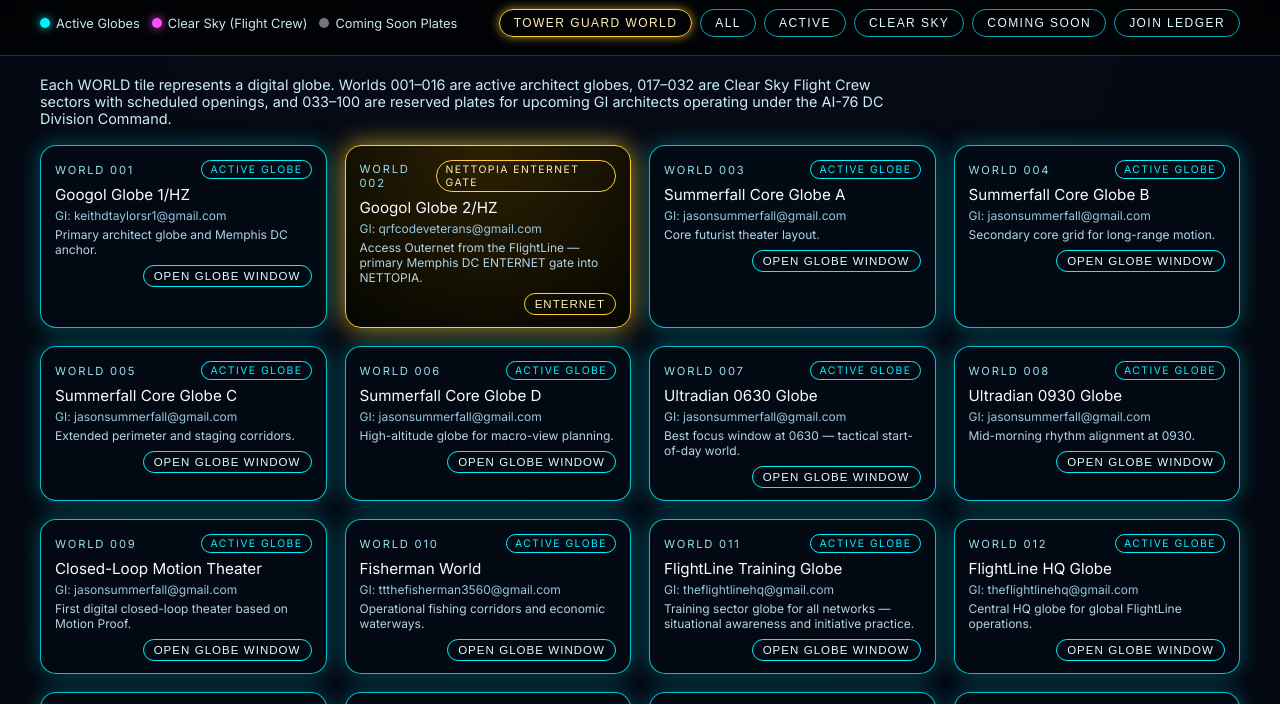
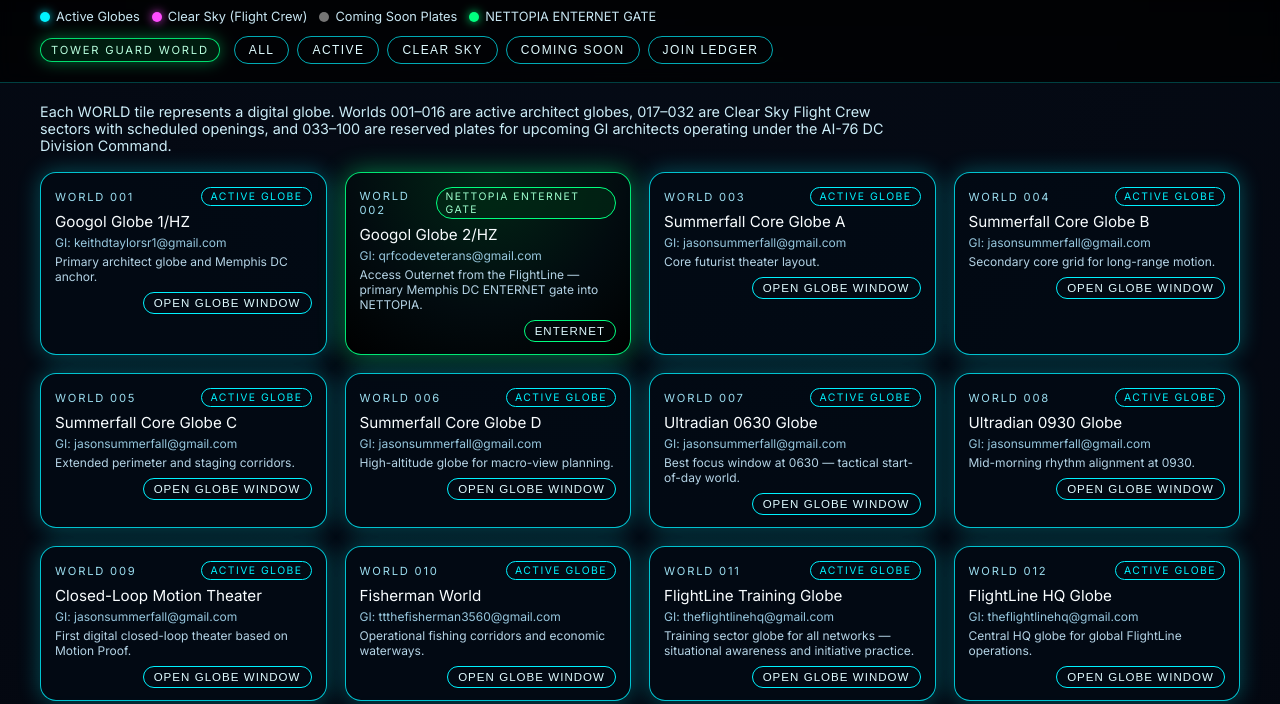
Before and after one commit to taylor7617/wolfpack-plantarium-museum, a plain HTML site: page index.html in a window 1280 px wide. Shown: the part 91-795 px from the top of the page. Drawn offline with Linux system fonts and the light colour scheme.

Commit message:
Update index.html

```diff
--- a/index.html
+++ b/index.html
@@ -11,7 +11,6 @@
   <link href="https://fonts.googleapis.com/css2?family=Orbitron:wght@400;600;700&family=Inter:wght@300;400;600&display=swap" rel="stylesheet">
 
   <style>
-    /* Base */
     * {
       box-sizing: border-box;
       margin: 0;
@@ -31,7 +30,6 @@
       flex-direction: column;
     }
 
-    /* Header */
     header {
       padding: 24px 16px 18px;
       border-bottom: 1px solid rgba(0, 255, 255, 0.25);
@@ -87,7 +85,6 @@
       gap: 12px;
     }
 
-    /* Legend */
     .legend {
       display: flex;
       flex-wrap: wrap;
@@ -122,7 +119,11 @@
       background: #757575;
     }
 
-    /* Controls */
+    .dot-enternet {
+      background: #00ff7f;
+      box-shadow: 0 0 10px rgba(0, 255, 127, 0.9);
+    }
+
     .controls-row {
       display: flex;
       flex-wrap: wrap;
@@ -131,9 +132,21 @@
       justify-content: flex-end;
     }
 
-    .filter-btn,
-    .ledger-btn,
-    .tower-btn {
+    .tower-chip {
+      font-size: 0.7rem;
+      letter-spacing: 0.16em;
+      text-transform: uppercase;
+      padding: 4px 10px;
+      border-radius: 999px;
+      border: 1px solid rgba(0, 255, 127, 0.85);
+      color: #b8ffdf;
+      background: rgba(0, 40, 20, 0.7);
+      box-shadow: 0 0 16px rgba(0, 255, 127, 0.4);
+      margin-right: 6px;
+      white-space: nowrap;
+    }
+
+    .filter-btn, .ledger-btn {
       border-radius: 999px;
       border: 1px solid rgba(0, 242, 255, 0.7);
       background: transparent;
@@ -154,20 +167,6 @@
       box-shadow: 0 0 16px rgba(0, 242, 255, 0.8);
     }
 
-    /* Tower Guard special */
-    .tower-btn {
-      border-color: #ffcc33;
-      color: #ffedb3;
-      box-shadow: 0 0 10px rgba(255, 204, 51, 0.7);
-    }
-
-    .tower-btn:hover {
-      background: #ffcc33;
-      color: #000;
-      box-shadow: 0 0 20px rgba(255, 204, 51, 0.9);
-    }
-
-    /* Main */
     main {
       flex: 1;
       padding: 20px 16px 32px;
@@ -185,7 +184,6 @@
       margin-bottom: 18px;
     }
 
-    /* Grid */
     #planetGrid {
       display: grid;
       grid-template-columns: repeat(auto-fit, minmax(240px, 1fr));
@@ -198,7 +196,7 @@
       background: rgba(3, 10, 20, 0.9);
       border: 1px solid rgba(0, 0, 0, 0.7);
       box-shadow: 0 0 18px rgba(0, 0, 0, 0.7);
-      transition: transform 0.18s ease, box-shadow 0.18s ease, border-color 0.18s ease, background 0.18s ease;
+      transition: transform 0.18s ease, box-shadow 0.18s ease, border-color 0.18s ease;
       cursor: pointer;
     }
 
@@ -222,11 +220,10 @@
       opacity: 0.72;
     }
 
-    /* ENTERNET special styling (WORLD 002) */
     .world-card.enternet {
-      border-color: #ffcc33;
-      background: radial-gradient(circle at top, rgba(50, 35, 0, 0.9), rgba(5, 5, 0, 0.95));
-      box-shadow: 0 0 26px rgba(255, 204, 51, 0.7);
+      border-color: rgba(0, 255, 127, 0.9);
+      box-shadow: 0 0 26px rgba(0, 255, 127, 0.45);
+      background: radial-gradient(circle at top, #012716 0, #020b0f 60%, #000 100%);
     }
 
     .world-top-row {
@@ -267,8 +264,9 @@
     }
 
     .pill-enternet {
-      border: 1px solid #ffcc33;
-      color: #ffefb3;
+      border: 1px solid #00ff7f;
+      color: #9dffce;
+      background: rgba(0, 40, 20, 0.7);
     }
 
     .world-name {
@@ -320,17 +318,15 @@
     }
 
     .open-btn-enternet {
-      border-color: #ffcc33;
-      color: #ffefb3;
+      border-color: #00ff7f;
     }
 
     .open-btn-enternet:hover {
-      background: #ffcc33;
+      background: #00ff7f;
       color: #000;
-      box-shadow: 0 0 18px rgba(255, 204, 51, 0.9);
+      box-shadow: 0 0 18px rgba(0, 255, 127, 0.9);
     }
 
-    /* Footer */
     footer {
       border-top: 1px solid rgba(0, 255, 255, 0.15);
       padding: 14px 16px 22px;
@@ -346,7 +342,6 @@
       line-height: 1.5;
     }
 
-    /* Ledger Modal */
     #ledgerModal {
       position: fixed;
       inset: 0;
@@ -439,9 +434,7 @@
     <div class="title-block">
       <h1>WOLFPACK PLANETARIUM</h1>
       <div class="subtitle-main">Digital Art • Globes • Planetary Leasing Museum</div>
-      <div class="subtitle-sub">
-        Powered by GI (Google Identification) &amp; FlightLine Memphis DC
-      </div>
+      <div class="subtitle-sub">Powered by GI (Google Identification) &amp; FlightLine Memphis DC</div>
     </div>
 
     <div class="header-row-bottom">
@@ -455,10 +448,13 @@
         <div class="legend-item">
           <span class="dot dot-inactive"></span><span>Coming Soon Plates</span>
         </div>
+        <div class="legend-item">
+          <span class="dot dot-enternet"></span><span>NETTOPIA ENTERNET GATE</span>
+        </div>
       </div>
 
       <div class="controls-row">
-        <button class="tower-btn" onclick="openTowerGuard()">Tower Guard World</button>
+        <span class="tower-chip">TOWER GUARD WORLD</span>
         <button class="filter-btn" onclick="filterWorlds('all')">All</button>
         <button class="filter-btn" onclick="filterWorlds('active')">Active</button>
         <button class="filter-btn" onclick="filterWorlds('secret')">Clear Sky</button>
@@ -488,7 +484,6 @@
   </div>
 </footer>
 
-<!-- Ledger Modal -->
 <div id="ledgerModal">
   <div class="ledger-box">
     <div class="ledger-title">Global Ledger</div>
@@ -504,12 +499,6 @@
 </div>
 
 <script>
-  // --------- CONSTANTS ----------
-  const ENTERNET_WORLD_ID = 2;
-  const TOWER_GUARD_URL =
-    "https://www.google.com/maps/d/edit?mid=1-0hzlDqdjnbGTLPvbIf7WHHX2yF4owk&usp=sharing";
-
-  // --------- LEDGER ----------
   function openLedger() {
     document.getElementById("ledgerModal").style.display = "flex";
   }
@@ -528,41 +517,29 @@
         "World(s) of interest:",
         "",
         "— Sent from Wolfpack Planetarium Museum"
-      ].join("\n")
+      ].join("\\n")
     );
-    window.location.href =
-      "mailto:taylor@theflightlinehq.com?subject=" + subject + "&body=" + body;
+    window.location.href = `mailto:taylor@theflightlinehq.com?subject=${subject}&body=${body}`;
   }
 
-  // --------- TOWER GUARD ----------
-  function openTowerGuard() {
-    const encodedUrl = encodeURIComponent(TOWER_GUARD_URL);
-    window.location.href = "frames/frame-active.html?url=" + encodedUrl;
-  }
-
-  // --------- WORLD DATA ----------
   const worlds = [
-    // 001 — Architect: Keith
+    // 001–016 Active globes (make sure each map is shared 'Anyone with the link → Viewer')
     {
       id: 1,
       name: "Googol Globe 1/HZ",
       gi: "keithdtaylorsr1@gmail.com",
       status: "active",
       note: "Primary architect globe and Memphis DC anchor.",
-      url: "https://www.google.com/maps/d/u/0/edit?mid=1C3KB_iiNrTCZIFGGZblwJwUyIWn66iA&usp=sharing"
+      url: "https://www.google.com/maps/d/edit?mid=1LblIOaH1g2PviOrtod-4GnVWCJN-tRM&usp=sharing"
     },
-
-    // 002 — ENTERNET / Outernet Gateway (Memphis DC)
     {
       id: 2,
       name: "Googol Globe 2/HZ",
       gi: "qrfcodeveterans@gmail.com",
-      status: "active",
+      status: "enternet",
       note: "Access Outernet from the FlightLine — primary Memphis DC ENTERNET gate into NETTOPIA.",
       url: "https://taylor7617.github.io/flightline-memphisdc/#proof-stack"
     },
-
-    // 003–009 — Jason Summerfall globes
     {
       id: 3,
       name: "Summerfall Core Globe A",
@@ -577,7 +554,7 @@
       gi: "jasonsummerfall@gmail.com",
       status: "active",
       note: "Secondary core grid for long-range motion.",
-      url: "https://www.google.com/maps/d/edit?mid=1Dsk2e-2Av5vpXWE87Bu0c53KejDcVjk&usp=sharing"
+      url: "https://www.google.com/maps/d/edit?mid=1SLe7j44A3avlF3HIbLdMFFsuqmDcImk&usp=sharing"
     },
     {
       id: 5,
@@ -585,7 +562,7 @@
       gi: "jasonsummerfall@gmail.com",
       status: "active",
       note: "Extended perimeter and staging corridors.",
-      url: "https://www.google.com/maps/d/u/1/edit?mid=1SLe7j44A3avlF3HIbLdMFFsuqmDcImk&usp=sharing"
+      url: "https://www.google.com/maps/d/edit?mid=1Dsk2e-2Av5vpXWE87Bu0c53KejDcVjk&usp=sharing"
     },
     {
       id: 6,
@@ -601,7 +578,7 @@
       gi: "jasonsummerfall@gmail.com",
       status: "active",
       note: "Best focus window at 0630 — tactical start-of-day world.",
-      url: "https://www.google.com/maps/d/edit?mid=1POvNXR-46CR7qju1OnWYkK80n5BFxwE&usp=sharing"
+      url: "https://www.google.com/maps/d/edit?mid=1YvKVpFKPNIfOminh8D-wmJEwOtvXulg&usp=sharing"
     },
     {
       id: 8,
@@ -609,7 +586,7 @@
       gi: "jasonsummerfall@gmail.com",
       status: "active",
       note: "Mid-morning rhythm alignment at 0930.",
-      url: "https://www.google.com/maps/d/edit?mid=1YvKVpFKPNIfOminh8D-wmJEwOtvXulg&usp=sharing"
+      url: "https://www.google.com/maps/d/edit?mid=1AepqoocnHY-H-Yjmdb03fZ3wVNFINm8&usp=sharing"
     },
     {
       id: 9,
@@ -619,8 +596,6 @@
       note: "First digital closed-loop theater based on Motion Proof.",
       url: "https://www.google.com/maps/d/edit?mid=1POvNXR-46CR7qju1OnWYkK80n5BFxwE&usp=sharing"
     },
-
-    // 010 — Fisherman corridors
     {
       id: 10,
       name: "Fisherman World",
@@ -629,8 +604,6 @@
       note: "Operational fishing corridors and economic waterways.",
       url: "https://www.google.com/maps/d/u/6/edit?mid=17Gm3dDAMvQVSCG_GyYsgpAo56qbNu6Q&usp=sharing"
     },
-
-    // 011–012 — FlightLine HQ training + ops
     {
       id: 11,
       name: "FlightLine Training Globe",
@@ -647,8 +620,6 @@
       note: "Central HQ globe for global FlightLine operations.",
       url: "https://www.google.com/maps/d/u/5/edit?mid=14Sl2Gec79x4JjCCqQY4BTaA15FZ8XLI&usp=sharing"
     },
-
-    // 013–016 — Taylor Architect globes
     {
       id: 13,
       name: "Taylor Architect Globe A",
@@ -682,236 +653,88 @@
       url: "https://www.google.com/maps/d/u/2/edit?mid=1-C0P_0hPp10uK93rRLYennnIPbh3jsg&usp=sharing"
     },
 
-    // 017–032 — Clear Sky Flight Crew (with map links + open dates)
-    {
-      id: 17,
-      name: "Clear Sky 17th",
-      gi: "Clear Sky Flight Crew",
-      status: "secret",
-      note: "Flight Crew Officer sector — 17th.",
-      url: "https://www.google.com/maps/d/u/2/edit?mid=1XsB5Ybr7KWnycxmqxCh_4QKtCTSKC-4&usp=sharing",
-      openDate: "Jan 2026"
-    },
-    {
-      id: 18,
-      name: "Clear Sky 16th",
-      gi: "Clear Sky Flight Crew",
-      status: "secret",
-      note: "Flight Crew Officer sector — 16th.",
-      url: "https://www.google.com/maps/d/u/2/edit?mid=1pU9Y9LSNA5_DFw4LctEmxToifS7g6Gs&usp=sharing",
-      openDate: "Feb 2026"
-    },
-    {
-      id: 19,
-      name: "Clear Sky 15th",
-      gi: "Clear Sky Flight Crew",
-      status: "secret",
-      note: "Flight Crew Officer sector — 15th.",
-      url: "https://www.google.com/maps/d/u/2/edit?mid=1kwEeLdWVYaM4NffLN9D35IW7SiwyPe0&usp=sharing",
-      openDate: "Mar 2026"
-    },
-    {
-      id: 20,
-      name: "Clear Sky 14th",
-      gi: "Clear Sky Flight Crew",
-      status: "secret",
-      note: "Flight Crew Officer sector — 14th.",
-      url: "https://www.google.com/maps/d/u/2/edit?mid=1mkdDitX0Z6Iz1QCeKi4CANe0nPiv2bQ&usp=sharing",
-      openDate: "Apr 2026"
-    },
-    {
-      id: 21,
-      name: "Clear Sky 13th",
-      gi: "Clear Sky Flight Crew",
-      status: "secret",
-      note: "Flight Crew Officer sector — 13th.",
-      url: "https://www.google.com/maps/d/u/2/edit?mid=15FCIOqwu4S5r6WdIuTekObies8NQGtc&usp=sharing",
-      openDate: "May 2026"
-    },
-    {
-      id: 22,
-      name: "Clear Sky 12th",
-      gi: "Clear Sky Flight Crew",
-      status: "secret",
-      note: "Flight Crew Officer sector — 12th.",
-      url: "https://www.google.com/maps/d/u/2/edit?mid=1CzNpIrq6rjScKUTPtA7ER0PeT8xNGyo&usp=sharing",
-      openDate: "Jun 2026"
-    },
-    {
-      id: 23,
-      name: "Clear Sky 11th",
-      gi: "Clear Sky Flight Crew",
-      status: "secret",
-      note: "Flight Crew Officer sector — 11th.",
-      url: "https://www.google.com/maps/d/u/2/edit?mid=1XRXb5QiVeeVBQ-pcQx5-kDjPQYvwsxY&usp=sharing",
-      openDate: "Jul 2026"
-    },
-    {
-      id: 24,
-      name: "Clear Sky 10th",
-      gi: "Clear Sky Flight Crew",
-      status: "secret",
-      note: "Flight Crew Officer sector — 10th.",
-      url: "https://www.google.com/maps/d/u/2/edit?mid=1W8_0nV6f9-WOjiamAoReiE7Qqhh9Q4k&usp=sharing",
-      openDate: "Aug 2026"
-    },
-    {
-      id: 25,
-      name: "Clear Sky 9th",
-      gi: "Clear Sky Flight Crew",
-      status: "secret",
-      note: "Flight Crew Officer sector — 9th.",
-      url: "https://www.google.com/maps/d/u/2/edit?mid=1rHxTWz36OGMh7roPyGss89hSjAwpE4c&usp=sharing",
-      openDate: "Sep 2026"
-    },
-    {
-      id: 26,
-      name: "Clear Sky 8th",
-      gi: "Clear Sky Flight Crew",
-      status: "secret",
-      note: "Flight Crew Officer sector — 8th.",
-      url: "https://www.google.com/maps/d/u/2/edit?mid=1wXnbgmHGQ_7i73iv1xvtjX0EVHa13dc&usp=sharing",
-      openDate: "Oct 2026"
-    },
-    {
-      id: 27,
-      name: "Clear Sky 7th",
-      gi: "Clear Sky Flight Crew",
-      status: "secret",
-      note: "Flight Crew Officer sector — 7th.",
-      url: "https://www.google.com/maps/d/u/2/edit?mid=1razlgvLBp-0EiP_clkeJE9DNhbwl0AQ&usp=sharing",
-      openDate: "Nov 2026"
-    },
-    {
-      id: 28,
-      name: "Clear Sky 6th",
-      gi: "Clear Sky Flight Crew",
-      status: "secret",
-      note: "Flight Crew Officer sector — 6th.",
-      url: "https://www.google.com/maps/d/u/2/edit?mid=1dsfWw7k1xzNhqEZv16x1de6vhsyJLZw&usp=sharing",
-      openDate: "Dec 2026"
-    },
-    {
-      id: 29,
-      name: "Clear Sky 5th",
-      gi: "Clear Sky Flight Crew",
-      status: "secret",
-      note: "Flight Crew Officer sector — 5th.",
-      url: "https://www.google.com/maps/d/u/2/edit?mid=1uUiAQSg3kpr-qXjxO5wNGT0fYhGr_wI&usp=sharing",
-      openDate: "Jan 2027"
-    },
-    {
-      id: 30,
-      name: "Clear Sky 4th",
-      gi: "Clear Sky Flight Crew",
-      status: "secret",
-      note: "Flight Crew Officer sector — 4th.",
-      url: "https://www.google.com/maps/d/u/2/edit?mid=1INdHNGPkoewrL5teWpZH2CTp0XQUqCs&usp=sharing",
-      openDate: "Feb 2027"
-    },
-    {
-      id: 31,
-      name: "Clear Sky 3rd",
-      gi: "Clear Sky Flight Crew",
-      status: "secret",
-      note: "Flight Crew Officer sector — 3rd.",
-      url: "https://www.google.com/maps/d/u/2/edit?mid=1ibPLOmvyhyHzvrR2Af9QbZObM-14cj4&usp=sharing",
-      openDate: "Mar 2027"
-    },
-    {
-      id: 32,
-      name: "Clear Sky 2nd",
-      gi: "Clear Sky Flight Crew",
-      status: "secret",
-      note: "Flight Crew Officer sector — 2nd.",
-      url: "https://www.google.com/maps/d/u/2/edit?mid=1SJ5wVoX6LX6y54c0kBcykh_a8-aDu4g&usp=sharing",
-      openDate: "Apr 2027"
-    }
+    // 017–032 Clear Sky
+    { id: 17, name: "Clear Sky 17th", gi: "Clear Sky Flight Crew", status: "secret", note: "Flight Crew Officer sector — 17th.", url: "frames/frame-secret.html", openDate: "Jan 2026" },
+    { id: 18, name: "Clear Sky 16th", gi: "Clear Sky Flight Crew", status: "secret", note: "Flight Crew Officer sector — 16th.", url: "frames/frame-secret.html", openDate: "Feb 2026" },
+    { id: 19, name: "Clear Sky 15th", gi: "Clear Sky Flight Crew", status: "secret", note: "Flight Crew Officer sector — 15th.", url: "frames/frame-secret.html", openDate: "Mar 2026" },
+    { id: 20, name: "Clear Sky 14th", gi: "Clear Sky Flight Crew", status: "secret", note: "Flight Crew Officer sector — 14th.", url: "frames/frame-secret.html", openDate: "Apr 2026" },
+    { id: 21, name: "Clear Sky 13th", gi: "Clear Sky Flight Crew", status: "secret", note: "Flight Crew Officer sector — 13th.", url: "frames/frame-secret.html", openDate: "May 2026" },
+    { id: 22, name: "Clear Sky 12th", gi: "Clear Sky Flight Crew", status: "secret", note: "Flight Crew Officer sector — 12th.", url: "frames/frame-secret.html", openDate: "Jun 2026" },
+    { id: 23, name: "Clear Sky 11th", gi: "Clear Sky Flight Crew", status: "secret", note: "Flight Crew Officer sector — 11th.", url: "frames/frame-secret.html", openDate: "Jul 2026" },
+    { id: 24, name: "Clear Sky 10th", gi: "Clear Sky Flight Crew", status: "secret", note: "Flight Crew Officer sector — 10th.", url: "frames/frame-secret.html", openDate: "Aug 2026" },
+    { id: 25, name: "Clear Sky 9th",  gi: "Clear Sky Flight Crew", status: "secret", note: "Flight Crew Officer sector — 9th.",  url: "frames/frame-secret.html", openDate: "Sep 2026" },
+    { id: 26, name: "Clear Sky 8th",  gi: "Clear Sky Flight Crew", status: "secret", note: "Flight Crew Officer sector — 8th.",  url: "frames/frame-secret.html", openDate: "Oct 2026" },
+    { id: 27, name: "Clear Sky 7th",  gi: "Clear Sky Flight Crew", status: "secret", note: "Flight Crew Officer sector — 7th.",  url: "frames/frame-secret.html", openDate: "Nov 2026" },
+    { id: 28, name: "Clear Sky 6th",  gi: "Clear Sky Flight Crew", status: "secret", note: "Flight Crew Officer sector — 6th.",  url: "frames/frame-secret.html", openDate: "Dec 2026" },
+    { id: 29, name: "Clear Sky 5th",  gi: "Clear Sky Flight Crew", status: "secret", note: "Flight Crew Officer sector — 5th.",  url: "frames/frame-secret.html", openDate: "Jan 2027" },
+    { id: 30, name: "Clear Sky 4th",  gi: "Clear Sky Flight Crew", status: "secret", note: "Flight Crew Officer sector — 4th.",  url: "frames/frame-secret.html", openDate: "Feb 2027" },
+    { id: 31, name: "Clear Sky 3rd",  gi: "Clear Sky Flight Crew", status: "secret", note: "Flight Crew Officer sector — 3rd.",  url: "frames/frame-secret.html", openDate: "Mar 2027" },
+    { id: 32, name: "Clear Sky 2nd",  gi: "Clear Sky Flight Crew", status: "secret", note: "Flight Crew Officer sector — 2nd.",  url: "frames/frame-secret.html", openDate: "Apr 2027" }
   ];
 
-  // 033–100 — Reserved plates for Captains / E.co (month-year rollout)
-  const reservedStartId = 33;
-  const reservedEndId = 100;
-  const reservedStartYear = 2027;
-  const reservedStartMonthIndex = 4; // May 2027
-
-  const monthNames = ["Jan", "Feb", "Mar", "Apr", "May", "Jun",
-                      "Jul", "Aug", "Sep", "Oct", "Nov", "Dec"];
-
-  let offset = 0;
-  for (let id = reservedStartId; id <= reservedEndId; id++) {
-    const totalMonths = reservedStartMonthIndex + offset;
-    const year = reservedStartYear + Math.floor(totalMonths / 12);
+  // Fill 033–100 Coming Soon with staggered open dates (May 2027–Dec 2032)
+  const plateStartYear = 2027;
+  const plateStartMonthIndex = 4; // May (0-based)
+  let plateIndex = 0;
+  for (let i = 33; i <= 100; i++) {
+    const totalMonths = plateStartMonthIndex + plateIndex;
+    const year = plateStartYear + Math.floor(totalMonths / 12);
     const monthIndex = totalMonths % 12;
-    const label = monthNames[monthIndex] + " " + year;
-
+    const monthNames = ["Jan", "Feb", "Mar", "Apr", "May", "Jun", "Jul", "Aug", "Sep", "Oct", "Nov", "Dec"];
+    const openLabel = `${monthNames[monthIndex]} ${year}`;
     worlds.push({
-      id,
-      name: `Reserved World #${String(id).padStart(3, "0")}`,
+      id: i,
+      name: `Reserved World #${String(i).padStart(3, "0")}`,
       gi: "Unassigned Architect",
       status: "inactive",
       note: "Reserved plate for future globe architect under AI-76 DC Division Command.",
       url: "",
-      openDate: label
+      openDate: openLabel
     });
-
-    offset++;
+    plateIndex++;
   }
 
-  // --------- RENDERING ----------
   const grid = document.getElementById("planetGrid");
 
-  function renderWorlds(filter) {
-    const type = filter || "all";
+  function renderWorlds(filter = "all") {
     grid.innerHTML = "";
-
-    const filtered = worlds.filter(w => type === "all" ? true : w.status === type);
+    const filtered = worlds.filter(w => filter === "all" ? true : w.status === filter);
 
     filtered.forEach(w => {
-      const isEnternet = (w.id === ENTERNET_WORLD_ID);
       const card = document.createElement("div");
-
-      const cardClasses = ["world-card", w.status];
-      if (isEnternet) {
-        cardClasses.push("enternet");
-      }
-      card.className = cardClasses.join(" ");
+      card.className = `world-card ${w.status}`;
 
       let statusLabel;
-      if (isEnternet) {
-        statusLabel = "NETTOPIA ENTERNET GATE";
-      } else if (w.status === "active") {
-        statusLabel = "Active Globe";
-      } else if (w.status === "secret") {
-        statusLabel = "Clear Sky";
-      } else {
-        statusLabel = "Coming Soon";
-      }
+      if (w.status === "active") statusLabel = "Active Globe";
+      else if (w.status === "secret") statusLabel = "Clear Sky";
+      else if (w.status === "enternet") statusLabel = "NETTOPIA ENTERNET GATE";
+      else statusLabel = "Coming Soon";
 
       let pillClass;
-      if (isEnternet) {
-        pillClass = "pill-enternet";
-      } else if (w.status === "active") {
-        pillClass = "pill-active";
-      } else if (w.status === "secret") {
-        pillClass = "pill-secret";
-      } else {
-        pillClass = "pill-inactive";
-      }
+      if (w.status === "active") pillClass = "pill-active";
+      else if (w.status === "secret") pillClass = "pill-secret";
+      else if (w.status === "enternet") pillClass = "pill-enternet";
+      else pillClass = "pill-inactive";
 
       let openDateLine = "";
-      if (w.openDate) {
+      if ((w.status === "secret" || w.status === "inactive") && w.openDate) {
         openDateLine = `<div class="world-open">Opens: ${w.openDate}</div>`;
       }
 
       let actionLine = "";
       if (w.status === "active" && w.url) {
-        const btnClass = isEnternet ? "open-btn open-btn-enternet" : "open-btn";
-        const btnLabel = isEnternet ? "ENTERNET" : "Open Globe Window";
         actionLine = `
           <div class="world-actions">
-            <button class="${btnClass}" data-url="${encodeURIComponent(w.url)}">
-              ${btnLabel}
+            <button class="open-btn" data-url="${encodeURIComponent(w.url)}">
+              Open Globe Window
+            </button>
+          </div>
+        `;
+      } else if (w.status === "enternet" && w.url) {
+        actionLine = `
+          <div class="world-actions">
+            <button class="open-btn open-btn-enternet" data-enternet="${encodeURIComponent(w.url)}">
+              ENTERNET
             </button>
           </div>
         `;
@@ -929,23 +752,29 @@
         ${actionLine}
       `;
 
-      // Card click (secret / inactive)
       card.onclick = () => {
         if (w.status === "secret") {
           window.location.href = "frames/frame-secret.html";
         } else if (w.status === "inactive") {
           window.location.href = "frames/frame-inactive.html";
         }
-        // Active: only button opens window, not card
       };
 
-      // Button click for active globes
-      const btn = card.querySelector(".open-btn");
-      if (btn) {
-        btn.addEventListener("click", (event) => {
+      const activeBtn = card.querySelector(".open-btn");
+      if (activeBtn && w.status === "active") {
+        activeBtn.addEventListener("click", (event) => {
           event.stopPropagation();
-          const encodedUrl = btn.getAttribute("data-url");
+          const encodedUrl = activeBtn.getAttribute("data-url");
           window.location.href = "frames/frame-active.html?url=" + encodedUrl;
+        });
+      }
+
+      const enternetBtn = card.querySelector(".open-btn-enternet");
+      if (enternetBtn && w.status === "enternet") {
+        enternetBtn.addEventListener("click", (event) => {
+          event.stopPropagation();
+          const encodedUrl = enternetBtn.getAttribute("data-enternet");
+          window.location.href = decodeURIComponent(encodedUrl);
         });
       }
 
@@ -957,7 +786,6 @@
     renderWorlds(type);
   }
 
-  // Initial render
   renderWorlds("all");
 </script>
 </body>
```
